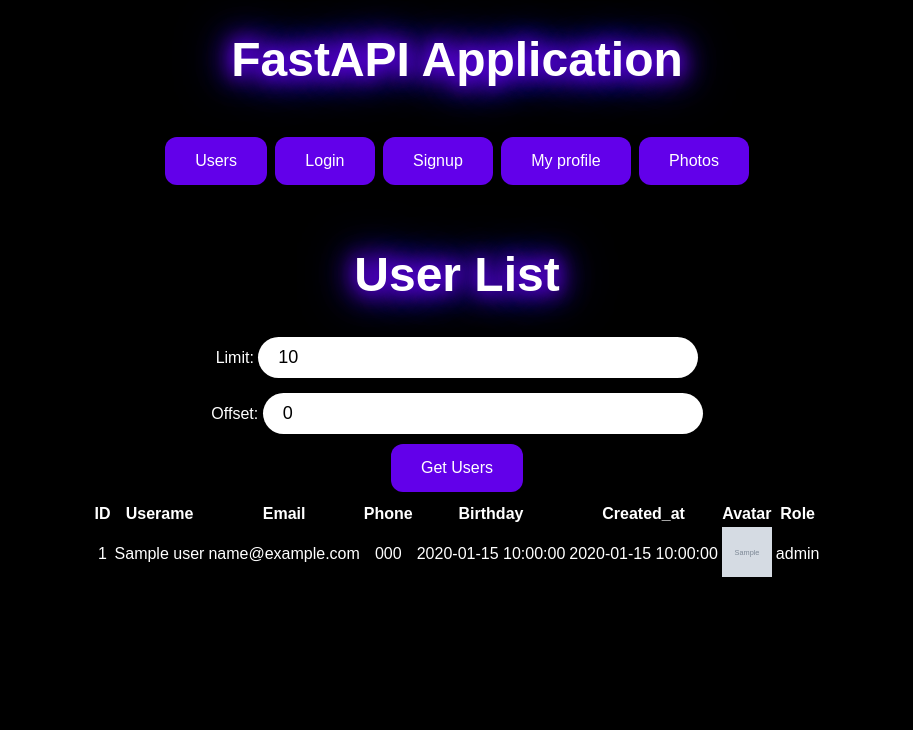
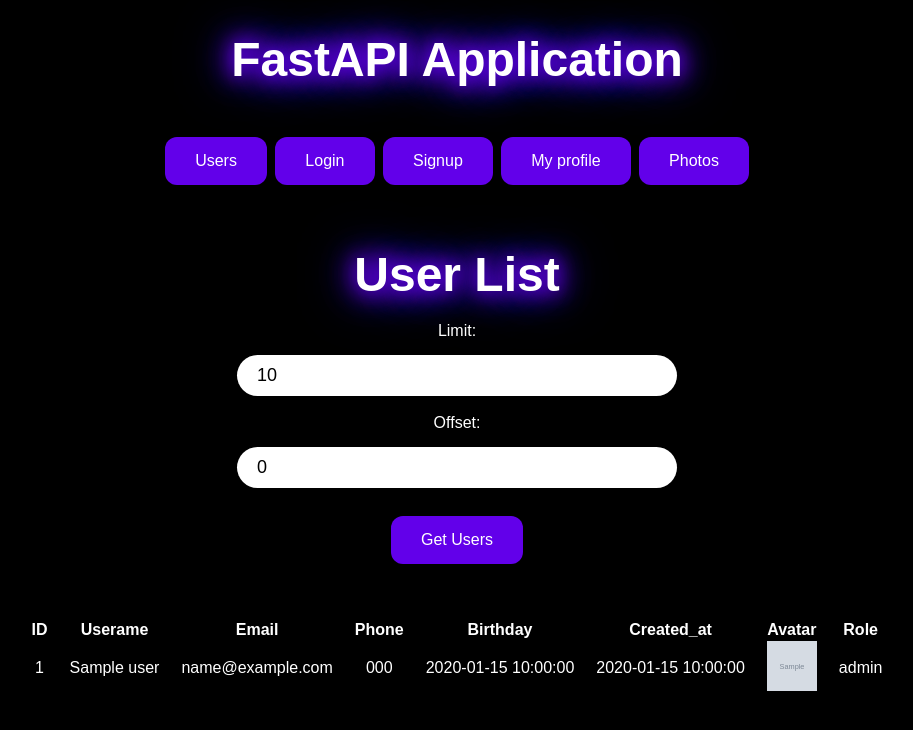
Before and after one commit to gyshpak/PhotoShare-Python-front, a FastAPI app: template templates/users.html in a window 1280 px wide. Shown: the top 730 px of the page, without its empty margins (183-1096 px from the left). Run offline with FastAPI, Linux system fonts and the light colour scheme; the template is opened without the code that fills it: most values are stand-ins (such as "Sample title", 1, 10 or a date in 2020); grey boxes marked "Sample" are stand-in pictures.

Commit message:
I added styles

```diff
--- a/static/style.css
+++ b/static/style.css
@@ -16,6 +16,7 @@
     font-size: 3rem;
     color: #ffffff;
     text-shadow: 0 0 5px #6200ea, 0 0 10px #6200ea, 0 0 15px #6200ea, 0 0 20px #3700b3, 0 0 30px #3700b3;
+    /* text-shadow: 0 0 5px #44B6FF, 0 0 10px #44B6FF, 0 0 15px #44B6FF, 0 0 20px #3700b3, 0 0 30px #3700b3; */
     margin-bottom: 20px;
     animation: glow 1.5s infinite alternate;
 }
@@ -29,8 +30,37 @@
     }
 }
 
+
+/* @keyframes glow {
+    from {
+        text-shadow: 0 0 10px #44B6FF, 0 0 20px #44B6FF, 0 0 30px #44B6FF, 0 0 40px #3700b3, 0 0 50px #3700b3;
+    }
+    to {
+        text-shadow: 0 0 20px #44B6FF, 0 0 30px #44B6FF, 0 0 40px #44B6FF, 0 0 50px #3700b3, 0 0 60px #3700b3;
+    }
+} */
+
 p {
     font-size: 25px;
+}
+
+li {
+    list-style: none;
+}
+
+ul {
+    padding: 0;
+
+}
+
+textarea {
+    resize: none;
+    width: 80%;
+    font-size: 18px;
+    border: none;
+    border-radius: 25px;
+    padding: 15px;
+    font-family: Arial, sans-serif;
 }
 
 input {
@@ -44,6 +74,7 @@
 
 button {
     background-color: #6200ea;
+    /* background-color: #44B6FF; */
     border: none;
     color: white;
     padding: 15px 30px;
@@ -244,12 +275,14 @@
     height: auto;
 }
 
+.photo-details {
+    padding: 15px 0px 25px 0px;
+}
+
 .form-control:focus {
     box-shadow: 0 0 20px rgba(98, 0, 234, 0.7), 0 0 30px rgba(98, 0, 234, 0.5), 0 0 40px rgba(98, 0, 234, 0.3);
     outline: none;
 }
-
-
 
 .toggle-password-signup {
     position: absolute;
@@ -260,3 +293,21 @@
     font-size: 18px;
     user-select: none;
 }
+
+.users-table {
+    margin-top: 45px;
+
+    td {
+        padding: 0px 10px;
+    }
+
+    th {
+        padding: 0px 10px;
+    }
+}
+
+.form-users {
+    display: flex;
+    flex-direction: column;
+    align-items: center;
+}
--- a/templates/photos.html
+++ b/templates/photos.html
@@ -11,6 +11,7 @@
     {% for photo in photos %}
         <div class="photo-card">
             <img src="{{ photo.url }}" alt="Photo" class="photo-image">
+            <div class="photo-details">
                 <p><strong>Description:</strong> {{ photo.description }}</p>
                 <p><strong>Tags:</strong> {{ photo.tags }}</p>
                 <p><strong>Created At:</strong> {{ photo.created_at }}</p>
@@ -24,9 +25,10 @@
                 <!-- Add Comment Form -->
                 <form action="/add_comment" method="post">
                     <input type="hidden" name="photo_id" value="{{ photo.id }}">
-                <textarea name="comment" rows="2" placeholder="Add a comment" required></textarea><br>
+                    <textarea name="comment" rows="2" placeholder="Add a comment" class="form-control" required></textarea><br>
                     <button type="submit">Add Comment</button>
                 </form>
+            </div>
         </div>
     {% endfor %}
 </div>
--- a/templates/users.html
+++ b/templates/users.html
@@ -6,19 +6,19 @@
 
     <h1>User List</h1>
 
-    <form action="/users" method="get">
+    <form action="/users" method="get" class="form-users">
         <label for="limit">Limit:</label>
-        <input type="number" id="limit" name="limit" value="10" min="1" max="20">
+        <input type="number" id="limit" name="limit" value="10" min="1" max="20" class="form-control">
         <br>
         <label for="offset">Offset:</label>
-        <input type="number" id="offset" name="offset" value="0" min="0">
+        <input type="number" id="offset" name="offset" value="0" min="0" class="form-control">
         <br>
         <button type="submit">Get Users</button>
     </form>
 
     <!-- Display Users -->
     {% if users %}
-        <table>
+        <table class="users-table">
             <thead>
                 <tr>
                     <th>ID</th>
```
Lines whose indentation alone changed are shown as unchanged.
